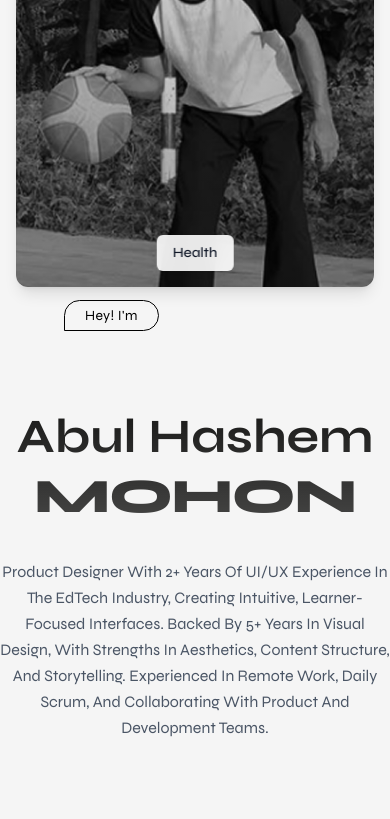
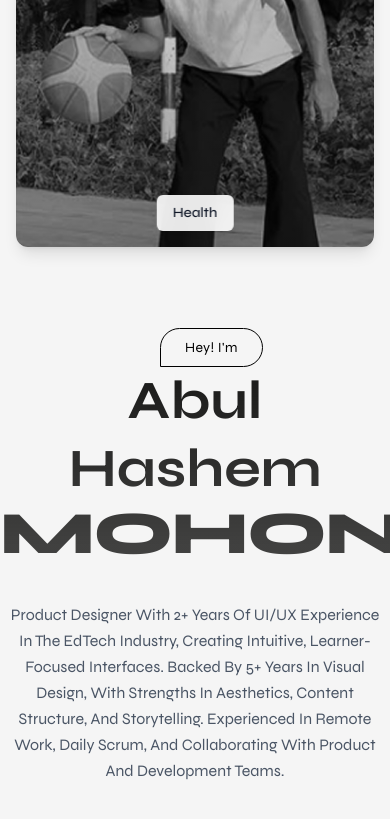
Before and after one commit to KhandakerSamin/mohon-frontend, a Next.js app: page /about in a window 390 px wide. Shown: the part 1381-2200 px from the top of the page. Built offline with nearby package versions, Linux system fonts and the light colour scheme.

Commit message:
About page two section mobile responsive done

```diff
--- a/src/components/AboutPage/HeadingSection.js
+++ b/src/components/AboutPage/HeadingSection.js
@@ -4,15 +4,15 @@ export default function HeadingSection() {
   return (
     <div className="text-center max-w-5xl mx-auto py-20 relative">
       {/* Greeting Badge */}
-      <div className="inline-block absolute left-16 -top-6 lg:left-110 lg:top-10">
-        <span className="py-1.5 md:py-2 lg:py-2.5 px-5 md:px-6 lg:px-8 bg-transparent border border-black rounded-full rounded-bl-none text-black hover:bg-black hover:text-white text-sm lg:text-2xl tracking-wide">
+      <div className="inline-block absolute left-40 top-12 lg:left-110 lg:top-10">
+        <span className="py-2.5 md:py-2 lg:py-2.5 px-6 md:px-6 lg:px-8 bg-transparent border border-black rounded-full rounded-bl-none text-black hover:bg-black hover:text-white text-sm lg:text-2xl tracking-wide">
           Hey! I&apos;m
         </span>
       </div>
 
       {/* Combined Main Heading with Gradient */}
       <h1
-        className="text-5xl sm:text-6xl lg:text-[112px] font-bold mb-8 leading-tight"
+        className="text-5xl sm:text-6xl text-[54px] lg:text-[112px] font-bold mb-8 leading-tight"
         style={{
           background: 'linear-gradient(180deg, #191918 0%, rgba(25, 25, 24, 0.8) 100%)',
           WebkitBackgroundClip: 'text',
@@ -21,11 +21,11 @@ export default function HeadingSection() {
         }}
       >
         Abul Hashem<br />
-        <span className="font-extrabold text-5xl sm:text-6xl lg:text-[125px]  tracking-tight">MOHON</span>
+        <span className="font-extrabold text-5xl sm:text-6xl text-[60px] lg:text-[125px]  tracking-tight">MOHON</span>
       </h1>
 
       {/* Description */}
-      <p className="text-base md:text-md text-gray-600 leading-relaxed max-w-[780px] mx-auto">
+      <p className="text-base md:text-md text-gray-600 leading-relaxed max-w-[380px] md:max-w-[780px] mx-auto">
         Product Designer With 2+ Years Of UI/UX Experience In The EdTech Industry, Creating Intuitive, Learner-Focused Interfaces. Backed By 5+ Years In Visual Design, With Strengths In Aesthetics, Content Structure, And Storytelling. Experienced In Remote Work, Daily Scrum, And Collaborating With Product And Development Teams.
       </p>
     </div>
--- a/src/components/AboutPage/ImageSection.js
+++ b/src/components/AboutPage/ImageSection.js
@@ -23,7 +23,7 @@ const heroImages = [
 
 export default function ImageSection() {
   return (
-    <section className="w-full max-w-[1260px] mx-auto px-4 py-10 mt-20">
+    <section className="w-full max-w-[1260px] mx-auto px-4 py-10 pt-20">
       <div className="grid grid-cols-1 md:grid-cols-3 gap-6">
         {heroImages.map((item) => (
           <div
```
